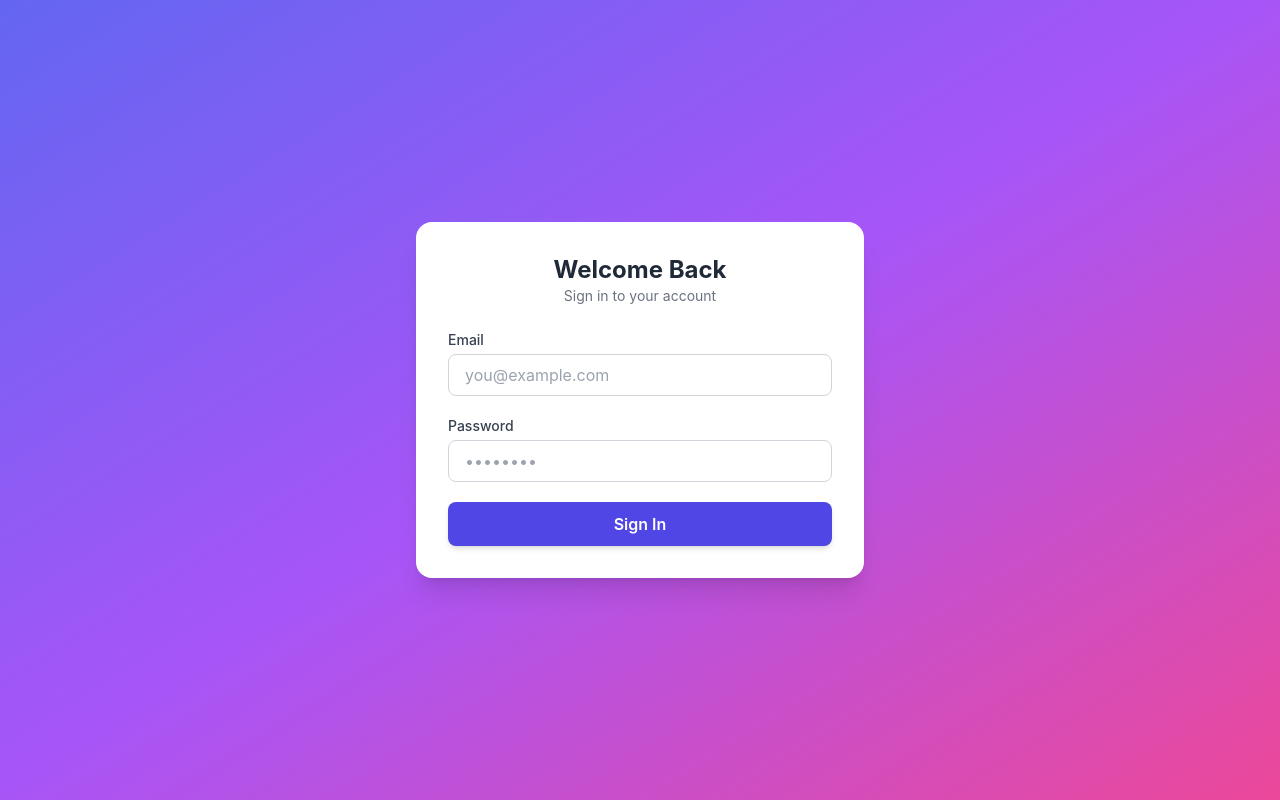
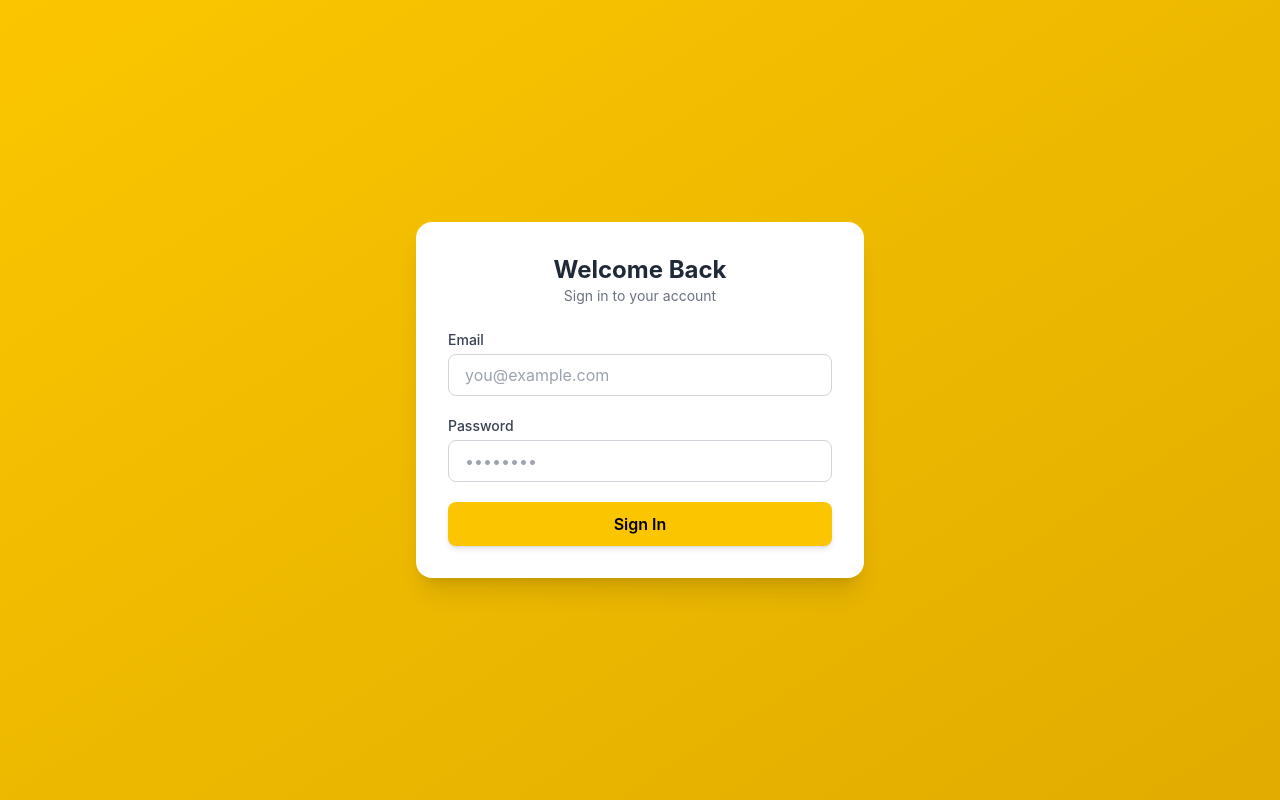
Before and after one commit to aarthielangovanaws/credit-analyzer, a React (Vite) app: page / in a window 1280 px wide. Built offline with nearby package versions, Linux system fonts and the light colour scheme; the HTML template or start-up script is replaced by a standard one.

Commit message:
Update Login.jsx

```diff
--- a/src/pages/Login.jsx
+++ b/src/pages/Login.jsx
@@ -49,7 +49,7 @@ export default function Login({ onLogin }) {
   }
 
   return (
-    <div className="min-h-screen flex items-center justify-center bg-gradient-to-br from-indigo-500 via-purple-500 to-pink-500 p-6">
+    <div className="min-h-screen flex items-center justify-center bg-gradient-to-br from-[#fbc600] to-[#e0ad00] p-6">
       <div className="w-full max-w-md bg-white rounded-2xl shadow-xl p-8">
         {/* Header */}
         <div className="mb-6 text-center">
@@ -66,7 +66,7 @@ export default function Login({ onLogin }) {
             </label>
             <input
               type="email"
-              className="mt-1 w-full rounded-lg border border-gray-300 px-4 py-2 text-gray-800 placeholder-gray-400 focus:border-indigo-500 focus:ring-2 focus:ring-indigo-500 focus:outline-none transition"
+              className="mt-1 w-full rounded-lg border border-gray-300 px-4 py-2 text-gray-800 placeholder-gray-400 focus:border-[#fbc600] focus:ring-2 focus:ring-[#fbc600] focus:outline-none transition"
               placeholder="you@example.com"
               value={email}
               onChange={(e) => setEmail(e.target.value)}
@@ -81,7 +81,7 @@ export default function Login({ onLogin }) {
             </label>
             <input
               type="password"
-              className="mt-1 w-full rounded-lg border border-gray-300 px-4 py-2 text-gray-800 placeholder-gray-400 focus:border-indigo-500 focus:ring-2 focus:ring-indigo-500 focus:outline-none transition"
+              className="mt-1 w-full rounded-lg border border-gray-300 px-4 py-2 text-gray-800 placeholder-gray-400 focus:border-[#fbc600] focus:ring-2 focus:ring-[#fbc600] focus:outline-none transition"
               placeholder="••••••••"
               value={password}
               onChange={(e) => setPassword(e.target.value)}
@@ -97,7 +97,7 @@ export default function Login({ onLogin }) {
           {/* Submit */}
           <button
             type="submit"
-            className="w-full py-2.5 rounded-lg bg-indigo-600 text-white font-semibold shadow-md hover:bg-indigo-700 focus:ring-4 focus:ring-indigo-300 transition disabled:opacity-70 disabled:cursor-not-allowed"
+            className="w-full py-2.5 rounded-lg bg-[#fbc600] text-black font-semibold shadow-md hover:bg-[#e0ad00] focus:ring-4 focus:ring-[#fbc600]/50 transition disabled:opacity-70 disabled:cursor-not-allowed"
             disabled={loading}
           >
             {loading ? "Signing in..." : "Sign In"}
```
